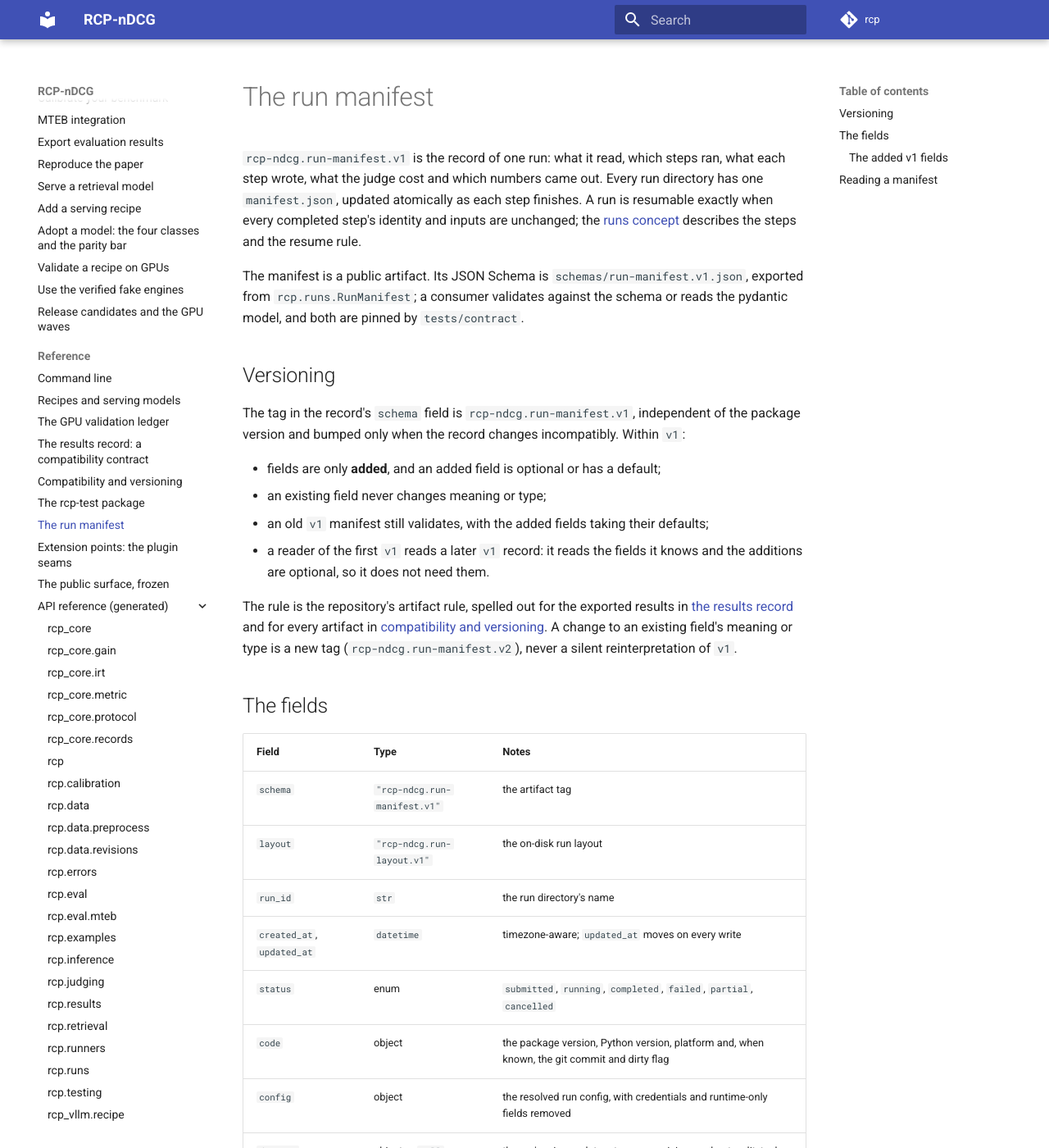
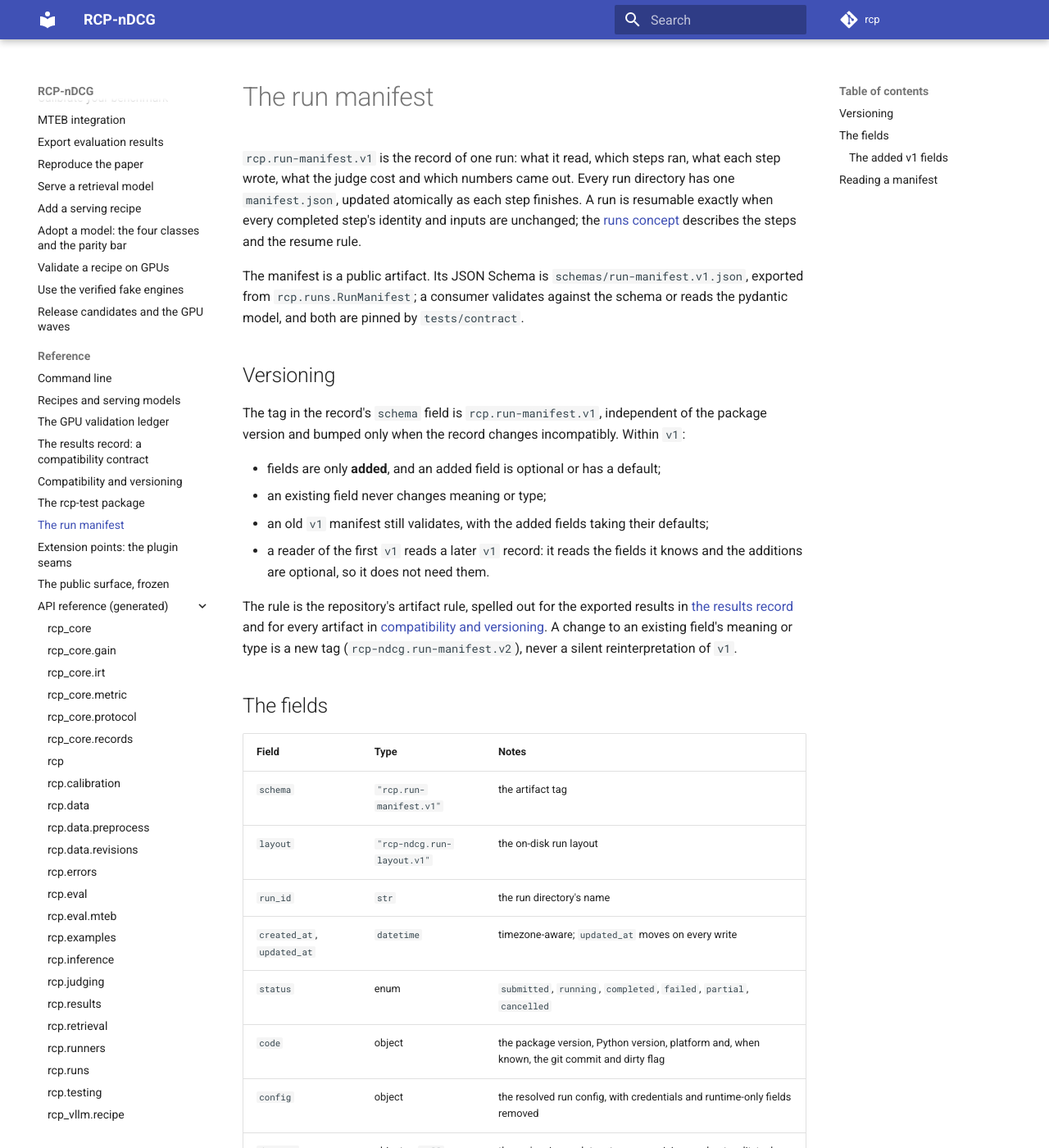
Before and after one commit to cohere-ai/rcp-ndcg, an MkDocs documentation site: the page built from docs/reference/run-manifest.md, in a window 1280 px wide and 1400 px high. Shown: the whole window at 82% size. Built offline with MkDocs 1.6.1 and Material for MkDocs 9.7.7, drawn with Linux system fonts in a browser that asks for light colours; comment, search, counter and statistics services are not loaded.

Commit message:
fix(RFC-0002): the merge-caused failures the review found
F02 the four golden eval reports carry the moved schema id; F03 the first-v1 reader
accepts both spellings, which is what the identity move promised; F04 path is the one
L4 addition that is where a run lives rather than what it recorded; F08 embedding_types
is post_processing, not request — no adapter sends it, and classifying it as a request
moved the fingerprint for a declaration that never reaches the wire; F23 the run-manifest
page describes the tag the code now emits.

```diff
--- a/docs/reference/run-manifest.md
+++ b/docs/reference/run-manifest.md
@@ -1,6 +1,6 @@
 # The run manifest
 
-`rcp-ndcg.run-manifest.v1` is the record of one run: what it read, which steps ran, what each step wrote, what
+`rcp.run-manifest.v1` is the record of one run: what it read, which steps ran, what each step wrote, what
 the judge cost and which numbers came out. Every run directory has one `manifest.json`, updated atomically as
 each step finishes. A run is resumable exactly when every completed step's identity and inputs are unchanged;
 the [runs concept](../concepts/runs.md) describes the steps and the resume rule.
@@ -11,7 +11,7 @@ pinned by `tests/contract`.
 
 ## Versioning
 
-The tag in the record's `schema` field is `rcp-ndcg.run-manifest.v1`, independent of the package version and
+The tag in the record's `schema` field is `rcp.run-manifest.v1`, independent of the package version and
 bumped only when the record changes incompatibly. Within `v1`:
 
 * fields are only **added**, and an added field is optional or has a default;
@@ -29,7 +29,7 @@ a new tag (`rcp-ndcg.run-manifest.v2`), never a silent reinterpretation of `v1`.
 
 | Field | Type | Notes |
 |---|---|---|
-| `schema` | `"rcp-ndcg.run-manifest.v1"` | the artifact tag |
+| `schema` | `"rcp.run-manifest.v1"` | the artifact tag |
 | `layout` | `"rcp-ndcg.run-layout.v1"` | the on-disk run layout |
 | `run_id` | `str` | the run directory's name |
 | `created_at`, `updated_at` | `datetime` | timezone-aware; `updated_at` moves on every write |
```
Also changed, not shown: 7 other files.
